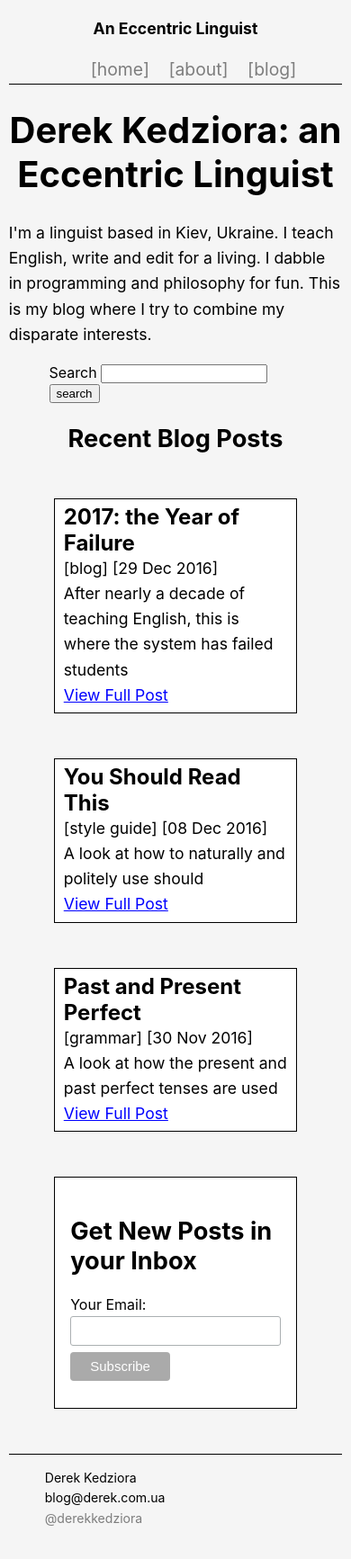
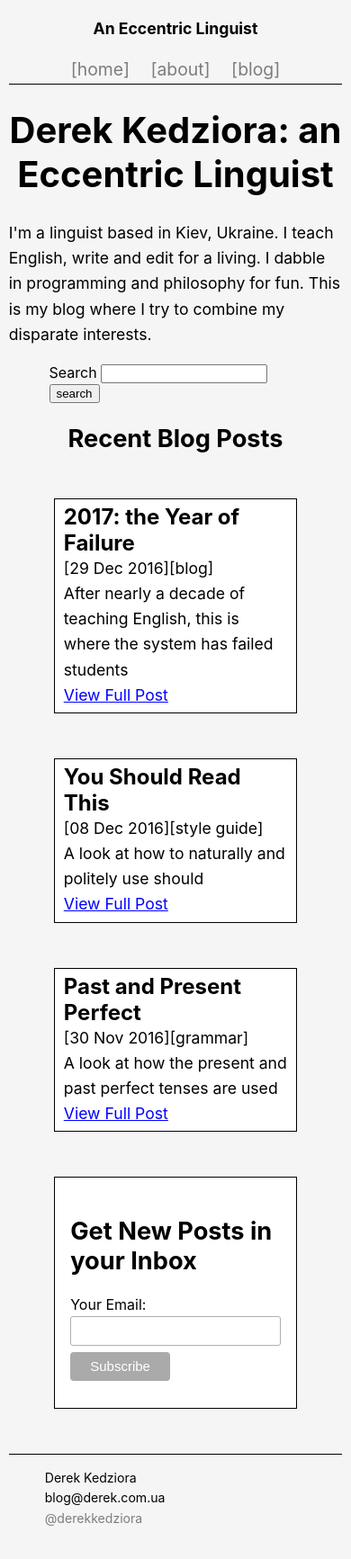
Before and after one commit to ZeroDeth/derekkedziora.github.io, a Jekyll site: the page built from index.html, in a window 390 px wide. Shown: the whole page at 90% size. Built offline with Jekyll 4.4.1, drawn with Linux system fonts in a browser that asks for light colours; comment, search, counter and statistics services are not loaded.

Commit message:
minor formatting updates

```diff
--- a/_includes/blog-listing.html
+++ b/_includes/blog-listing.html
@@ -1,7 +1,7 @@
 <div class="blog-listing">
 <h1>{{post.title}}</h1>
     <p>
-        [{{ post.type}}] [{{ post.date | date_to_string }}]
+        [{{ post.date | date_to_string }}][{{ post.type}}]
         <br>
         {{post.description}}
         <br>
--- a/css/main.css
+++ b/css/main.css
@@ -188,10 +188,6 @@ blockquote {
       font-size: 1.1em;
     }
 
-    nav ul {
-      text-align: center;
-    }
-
     #nav-mobile {
       display: inline;
     }
@@ -202,8 +198,8 @@ blockquote {
     }
 
     #nav-mobile-menu {
+      padding-left: 0%;
       text-align: center;
-      float: none;
       border-bottom: solid;
       border-color: black;
       border-bottom-width: 1px;
--- a/js/search.js
+++ b/js/search.js
@@ -9,7 +9,7 @@
         var item = store[results[i].ref];
 
         appendString += '<div class="blog-listing"><h1>' + item.title + '</h1>';
-        appendString += '<p>[' + item.type + '] [' + item.date + ']</p>'
+        appendString += '<p>[' + item.date + '] [' + item.type + ']</p>'
         appendString += '<p>' + item.description + '</p><a href="' + item.url + '">View Full Post</a></div>';
       }
 
```
